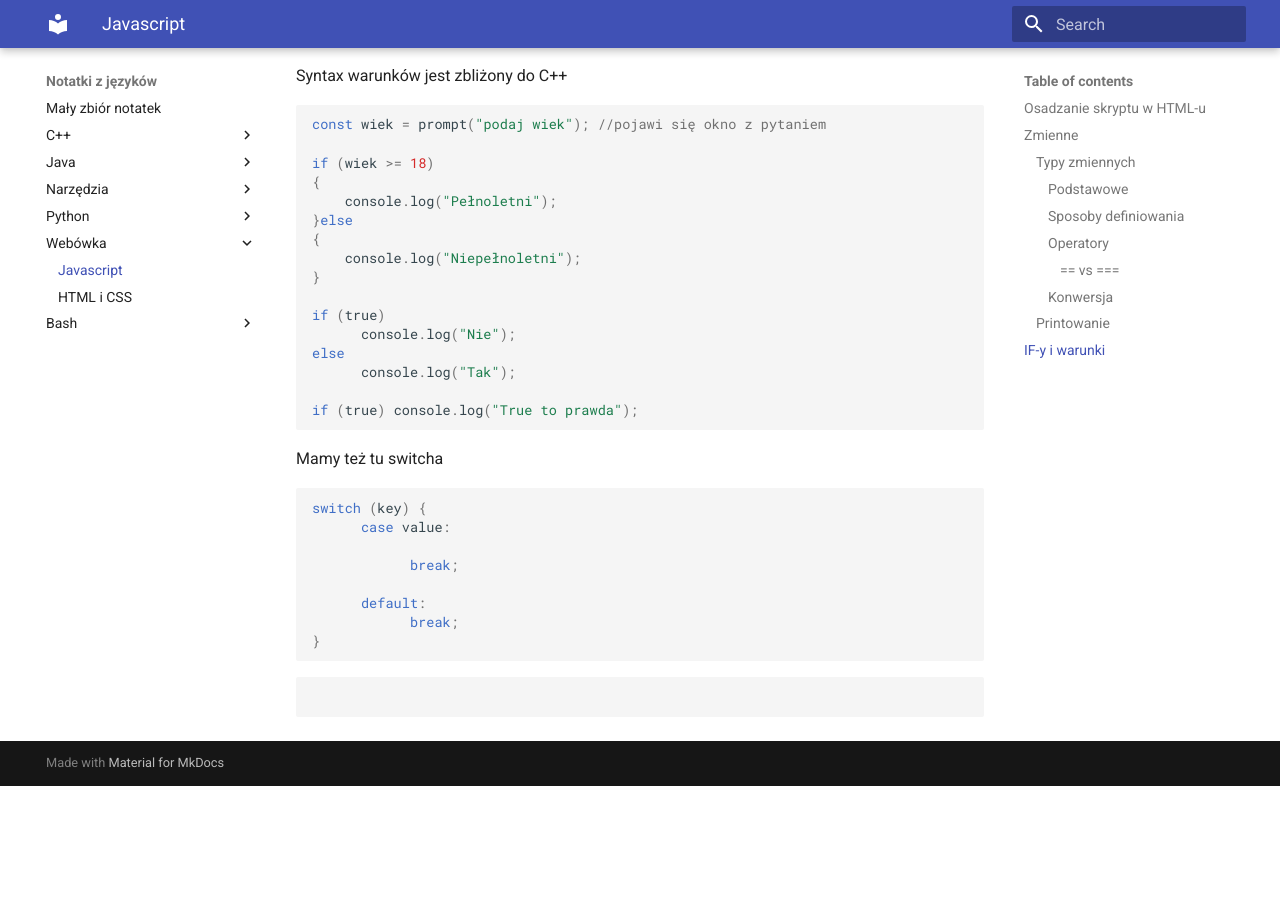
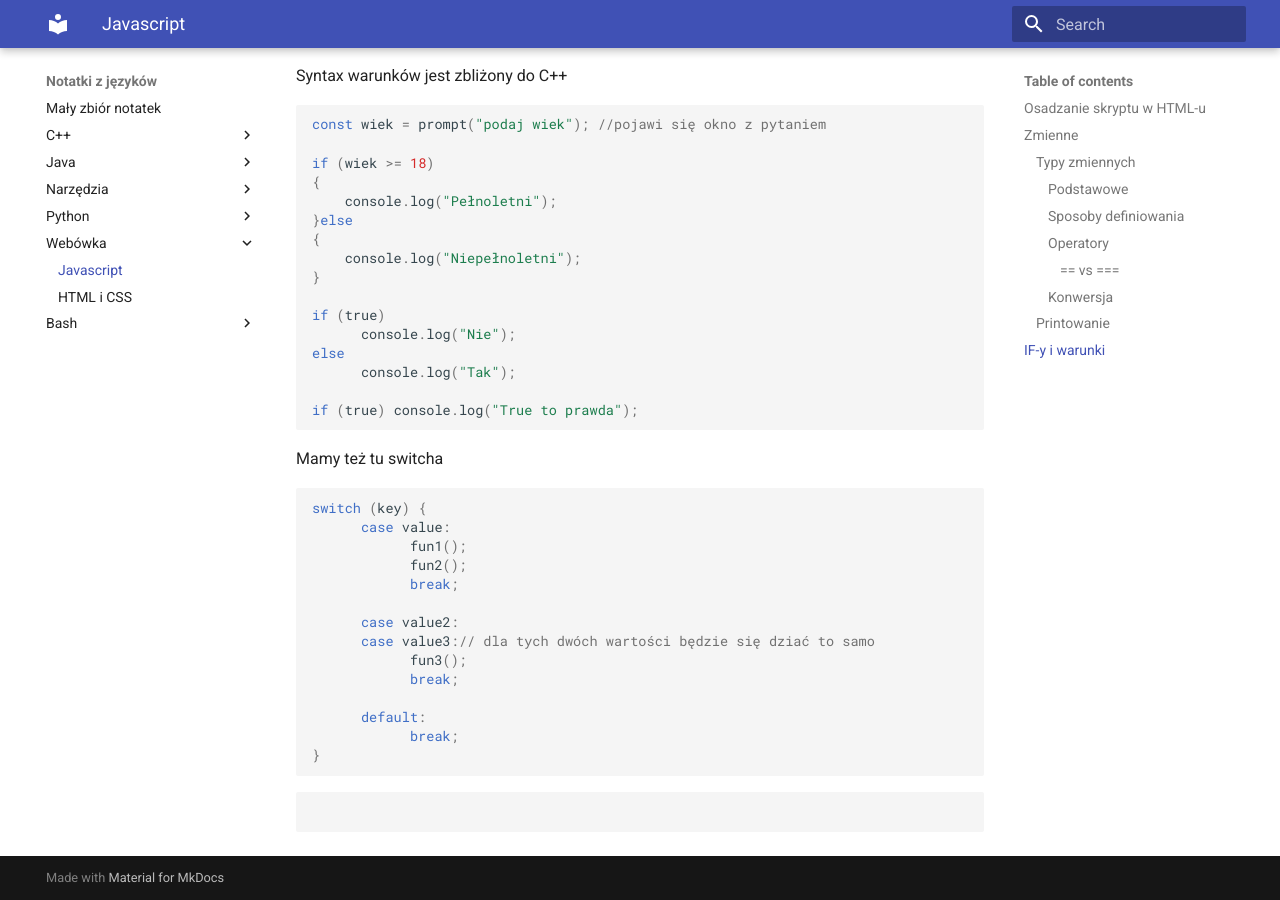
Before and after one commit to pktiuk/notatki_z_jezykow, an MkDocs documentation site: the page built from docs/Webówka/1_javascript_syntax.md, in a window 1280 px wide and 900 px high, scrolled down 4720 px. Built offline with MkDocs 1.6.1 and Material for MkDocs 9.7.7, drawn with Linux system fonts in a browser that asks for light colours; before the commit the page ends 5506 px from its top, so only the background shows below that.

Commit message:
Poprawienie switcha

````diff
--- a/docs/Webówka/1_javascript_syntax.md
+++ b/docs/Webówka/1_javascript_syntax.md
@@ -255,7 +255,13 @@ Mamy też tu switcha
 ```js
 switch (key) {
       case value:
+            fun1();
+            fun2();
+            break;
 
+      case value2:
+      case value3:// dla tych dwóch wartości będzie się dziać to samo
+            fun3();
             break;
 
       default:
````
